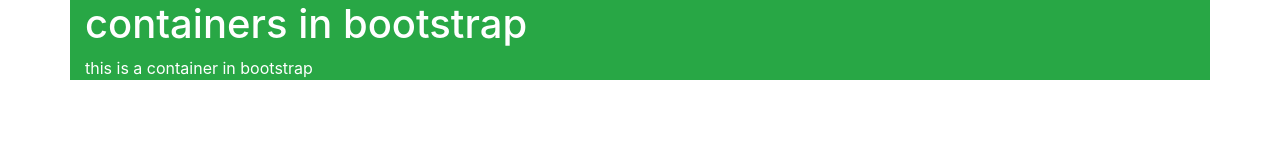
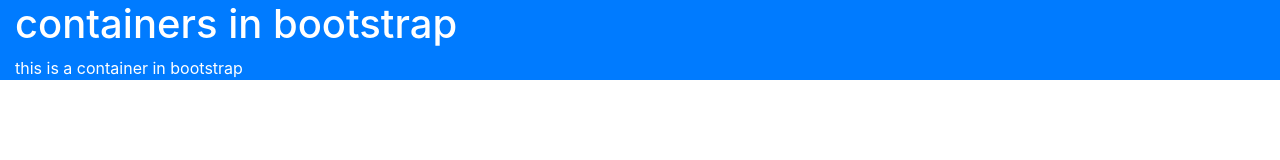
Before and after one commit to GIFTGLO/containers, a plain HTML site: page index.html in a window 1280 px wide. Drawn offline with nearby package versions, Linux system fonts and the light colour scheme.

Commit message:
container fluid

```diff
--- a/index.html
+++ b/index.html
@@ -11,7 +11,7 @@
     </script>
 </head>
 <body>
-    <div class="container bg-success text-white">
+    <div class="container-fluid bg-primary text-white">
         <h1>containers in bootstrap</h1>
         <p>this is a container in bootstrap</p>
     </div>
```
